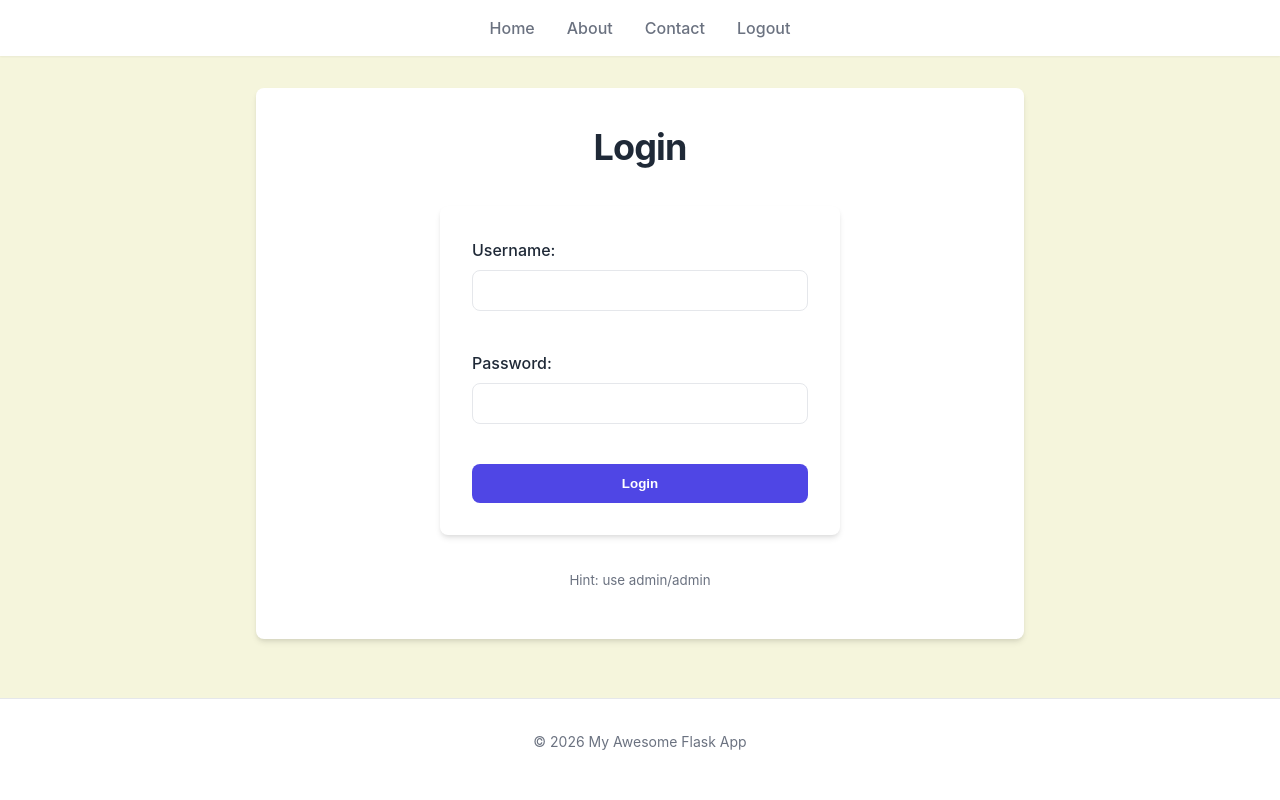
After one commit to sagnik-devv/Flask-Tutorial, a Flask app: template templates/login.html in a window 1280 px wide. The commit adds this page. Run offline with Flask 3, Linux system fonts and the light colour scheme; the template is opened without the code that fills it, so the values that code supplies are empty.

Commit message:
log in page styled

```diff
--- a/app.py
+++ b/app.py
@@ -61,15 +61,9 @@ def login():
 
     # 2. Display the Login Form (GET)
     # This block runs when you first visit the page.
-    return '''
-    <h1>Login</h1>
-    <!-- The form submits to the same URL ('/') using the POST method -->
-    <form method="post">
-            <label>Username:</label> <input type="text" name="username"><br><br>
-            <label>Password:</label> <input type="password" name="password"><br><br>
-            <input type="submit" value="Login">
-        </form>
-    '''
+    # 2. Display the Login Form (GET)
+    # This block runs when you first visit the page.
+    return render_template('login.html')
 
 # Protected Welcome Page
 # Protected Welcome Page
--- a/static/css/main.css
+++ b/static/css/main.css
@@ -1,4 +1,4 @@
-/* Modern CSS Reset & Variables */
+
 :root {
     --primary-color: #4f46e5;
     --primary-hover: #4338ca;
--- /dev/null
+++ b/templates/login.html
@@ -0,0 +1,24 @@
+{% extends "base.html" %}
+
+{% block title %}Login - My Flask App{% endblock %}
+
+{% block content %}
+<div style="max-width: 400px; margin: 0 auto; text-align: center;">
+    <h1>Login</h1>
+    <!-- The form submits to the same URL ('/') using the POST method -->
+    <form method="post">
+        <div style="margin-bottom: 1rem; text-align: left;">
+            <label for="username">Username:</label>
+            <input type="text" id="username" name="username" required>
+        </div>
+        <div style="margin-bottom: 1rem; text-align: left;">
+            <label for="password">Password:</label>
+            <input type="password" id="password" name="password" required>
+        </div>
+        <input type="submit" value="Login">
+    </form>
+    <p style="margin-top: 1rem;">
+        <small>Hint: use admin/admin</small>
+    </p>
+</div>
+{% endblock %}
```
Also changed, not shown: templates/base.html (line endings or trailing spaces).
